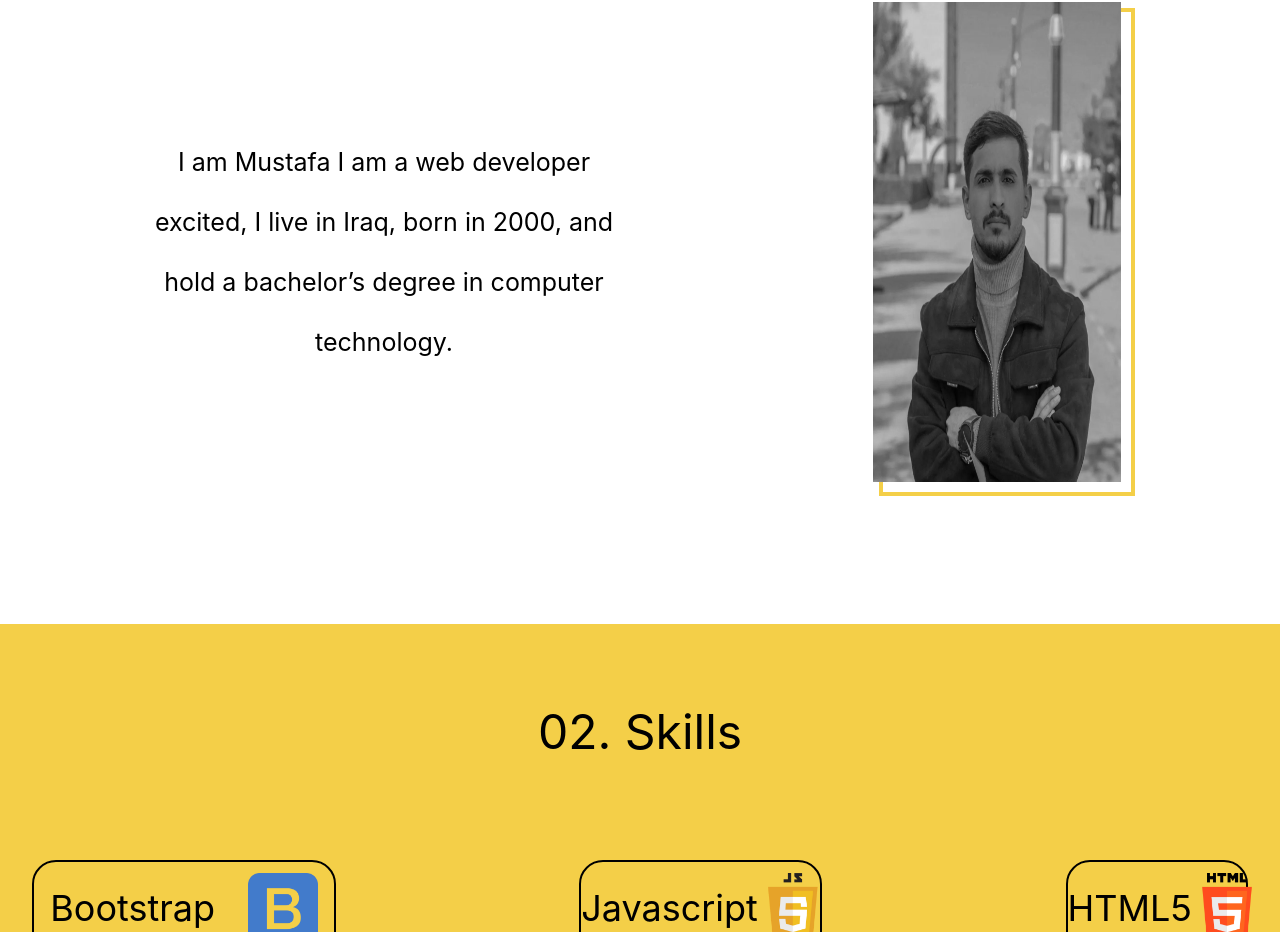
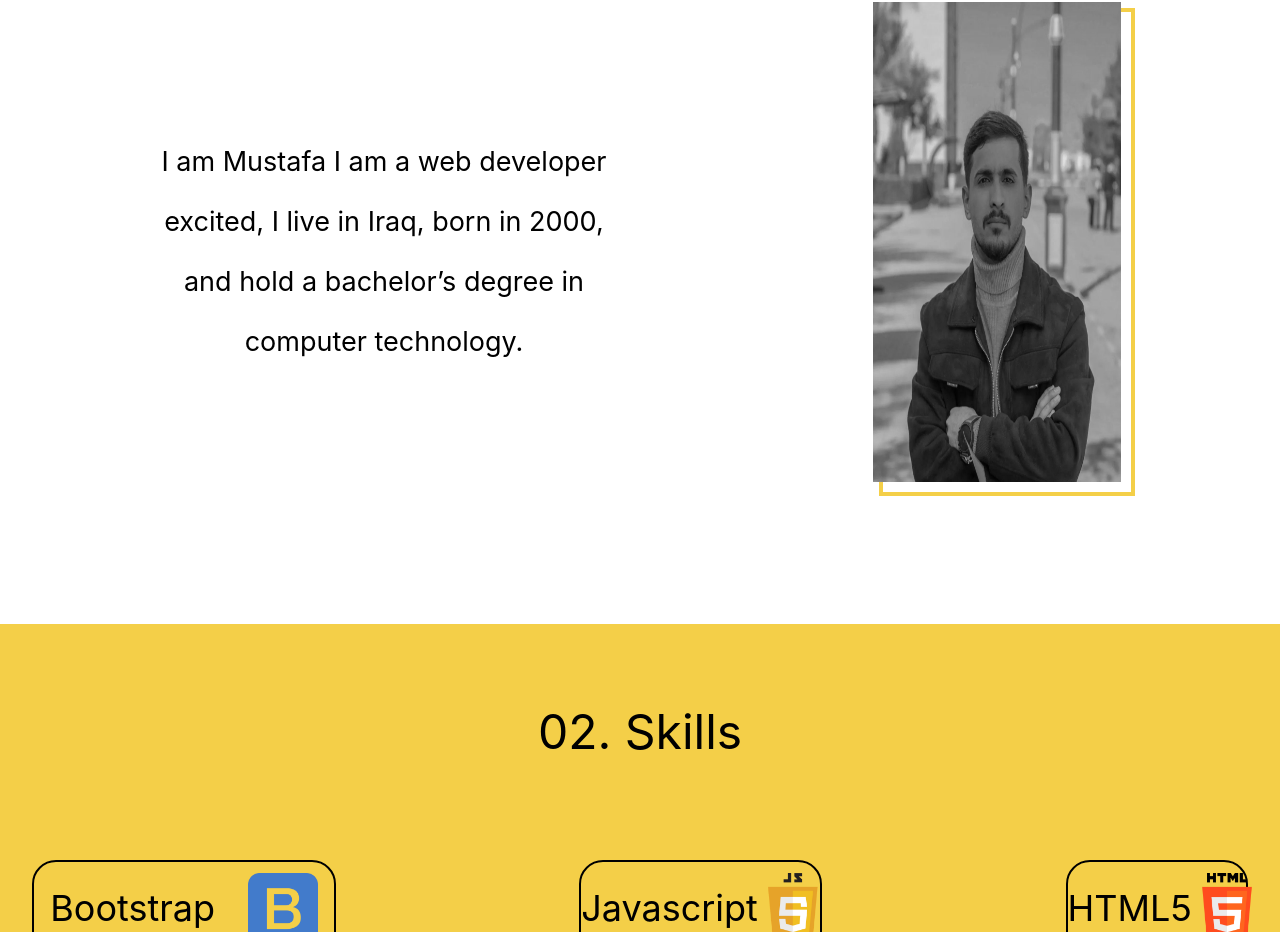
Before and after one commit to Mustafa88A/my-wepsite, a React (Create React App) app: page / in a window 1280 px wide. Shown: the part 976-1908 px from the top of the page. Built offline with nearby package versions, Linux system fonts and the light colour scheme.

Commit message:
edit text

```diff
--- a/src/components/About.jsx
+++ b/src/components/About.jsx
@@ -21,7 +21,7 @@ function About() {
             </div>
             <div className="SectionAbout">
               <div>
-                <p className="leading-[60px] md:w-8/12 dark:text-white">
+                <p className="text-[15px] leading-[60px] md:text-[27px] md:w-8/12 dark:text-white">
                   I am Mustafa I am a web developer excited, I live in Iraq,
                   born in 2000, and hold a bachelor’s degree in computer
                   technology.
```
